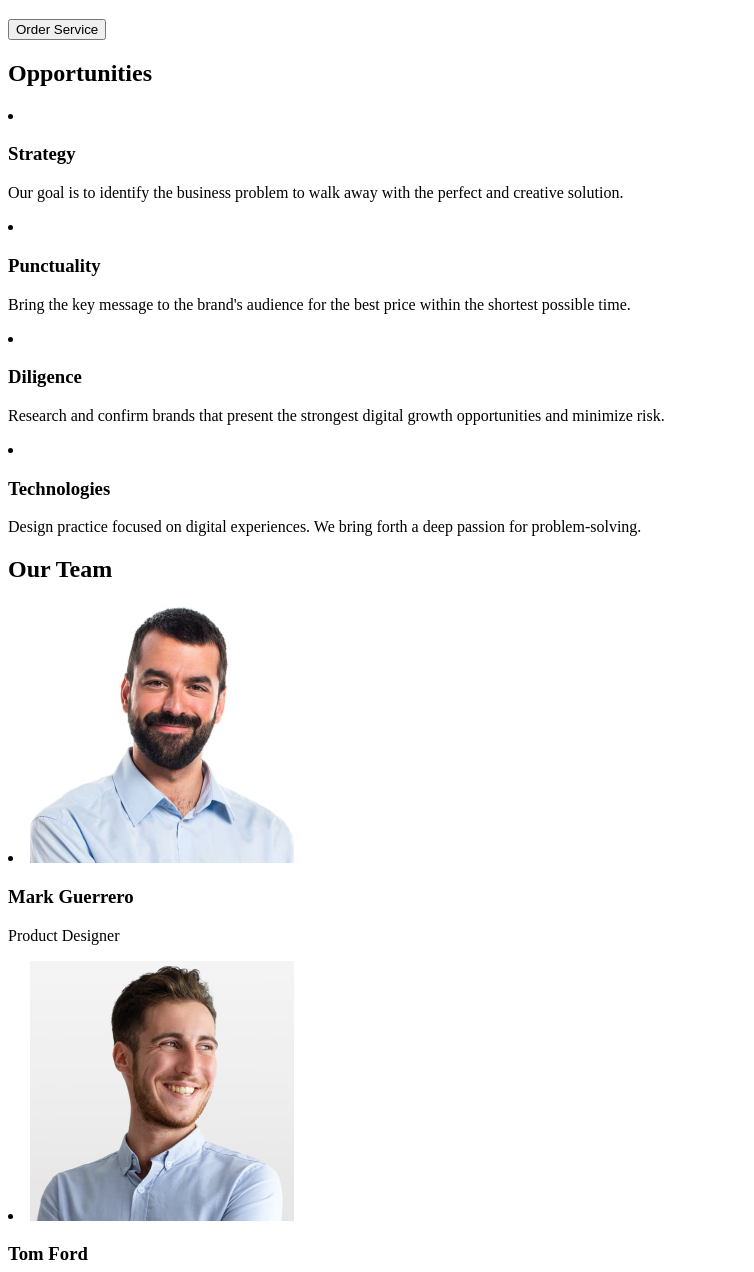
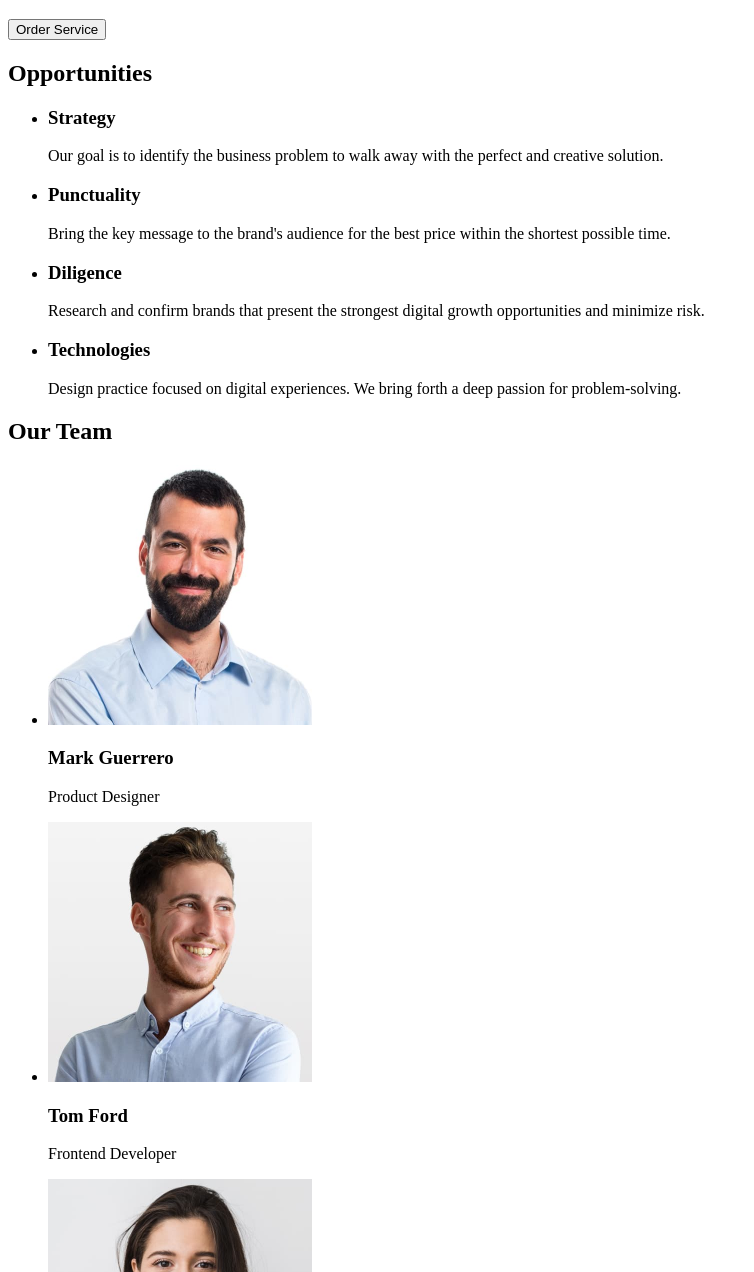
Before and after one commit to Maryna-Iliukova/goit-markup-hw-01, a plain HTML site: page index.html in a window 1280 px wide. Shown: the part 228-1500 px from the top of the page, without its empty margins (0-754 px from the left). Drawn offline with Linux system fonts and the light colour scheme.

Commit message:
add index file

```diff
--- a/index.html
+++ b/index.html
@@ -28,7 +28,7 @@
     <main>
       <section>
         <h2>Opportunities</h2>
-        <un>
+        <ul>
           <li>
             <h3>Strategy</h3>
             <p>
@@ -57,11 +57,11 @@
               deep passion for problem-solving.
             </p>
           </li>
-        </un>
+        </ul>
       </section>
       <section>
         <h2>Our Team</h2>
-        <un>
+        <ul>
           <li>
             <img
               src="./image/img(1)(1).jpg"
@@ -98,7 +98,7 @@
             <h3>Daniel Wilson</h3>
             <p>UI Designer</p>
           </li>
-        </un>
+        </ul>
       </section>
     </main>
     <footer>
```
